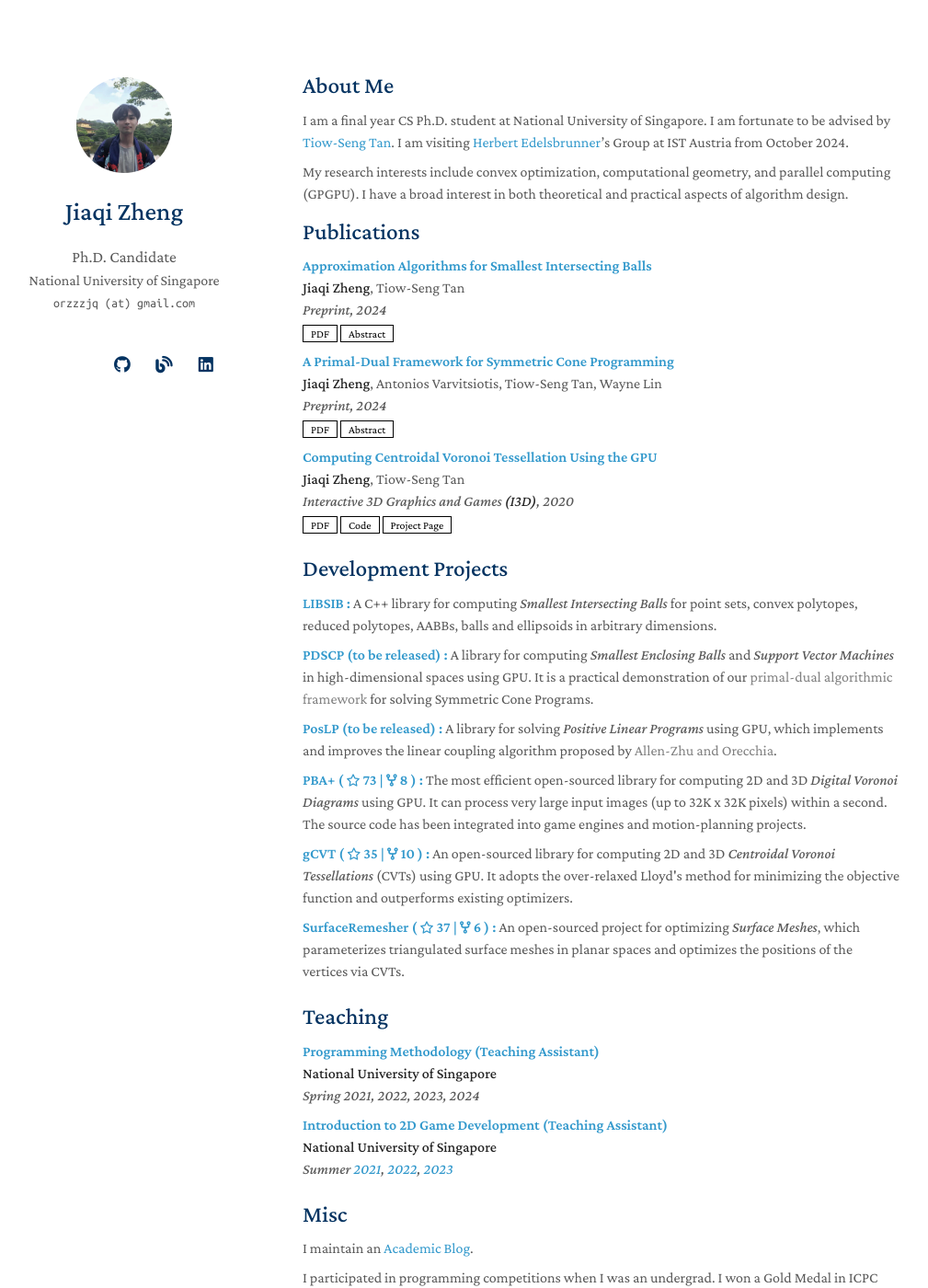
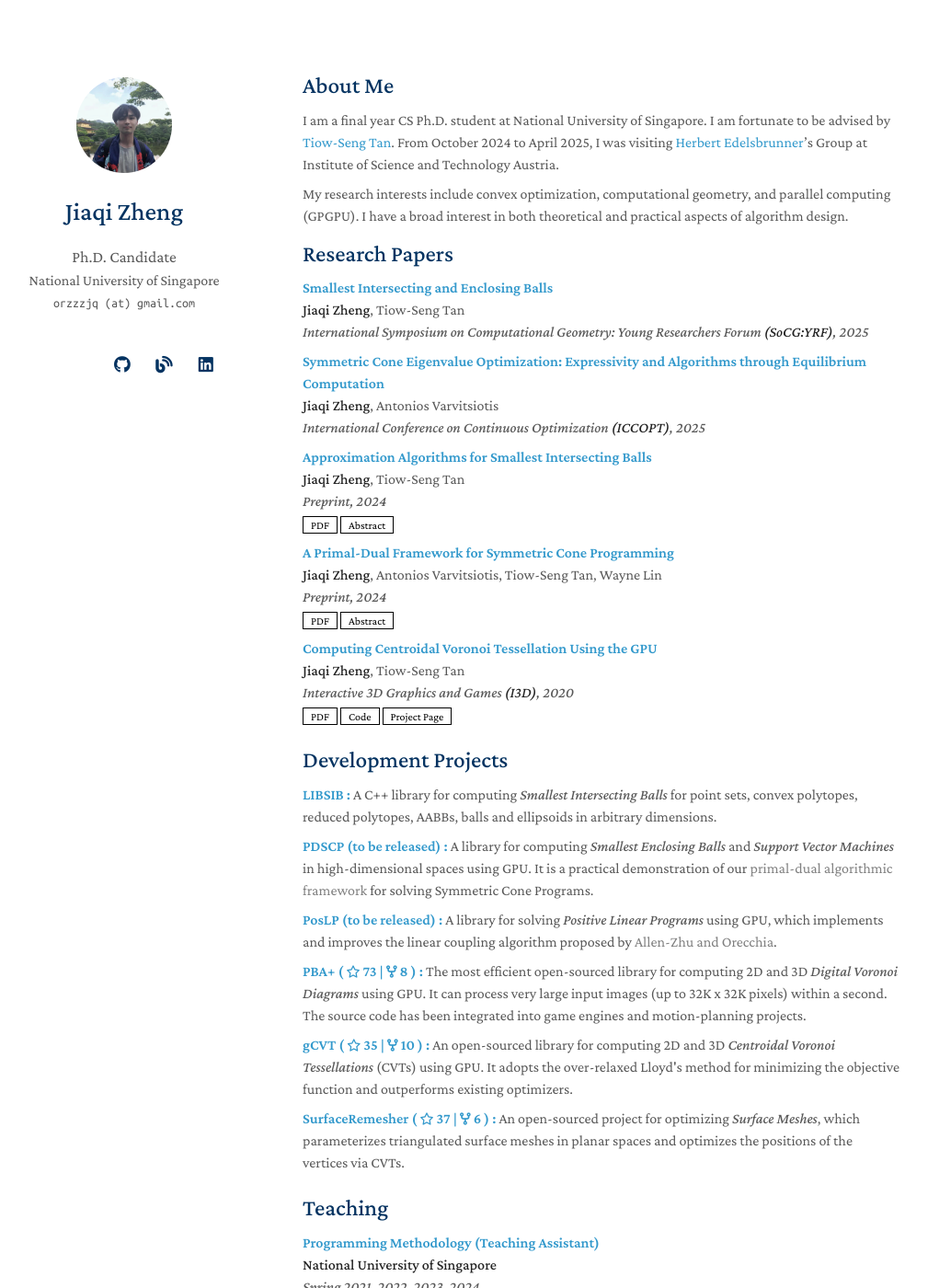
Before and after one commit to orzzzjq/aboutme, a Jekyll site: the page built from index.md, in a window 1280 px wide and 1400 px high. Shown: the whole window at 92% size, without its empty margins (141-1150 px from the left). Built offline with Jekyll 4.4.1, drawn with Linux system fonts in a browser that asks for light colours; a style sheet for code colours, icons or effects is not loaded; some of the changed text lies outside the part shown.

Commit message:
add yrf and iccopt papers, update cv

```diff
--- a/_data/publications.yml
+++ b/_data/publications.yml
@@ -1,4 +1,12 @@
 main:
+
+  - title: "Smallest Intersecting and Enclosing Balls"
+    authors: <strong>Jiaqi Zheng</strong>, Tiow-Seng Tan
+    conference: "International Symposium on Computational Geometry: Young Researchers Forum <strong>(SoCG:YRF)</strong>, 2025"
+
+  - title: "Symmetric Cone Eigenvalue Optimization: Expressivity and Algorithms through Equilibrium Computation"
+    authors: <strong>Jiaqi Zheng</strong>, Antonios Varvitsiotis
+    conference: International Conference on Continuous Optimization <strong>(ICCOPT)</strong>, 2025
 
   - title: Approximation Algorithms for Smallest Intersecting Balls
     authors: <strong>Jiaqi Zheng</strong>, Tiow-Seng Tan
@@ -15,7 +23,6 @@ main:
   - title: Computing Centroidal Voronoi Tessellation Using the GPU
     authors: <strong>Jiaqi Zheng</strong>, Tiow-Seng Tan
     conference: Interactive 3D Graphics and Games <strong>(I3D)</strong>, 2020
-    conference_short: I3D
     pdf: https://www.comp.nus.edu.sg/~tants/cvt_files/cvt.pdf
     page: https://www.comp.nus.edu.sg/~tants/cvt.html
     code: https://github.com/orzzzjq/gCentroidal-Voronoi-Tessellation
--- a/index.md
+++ b/index.md
@@ -5,11 +5,11 @@ layout: homepage
 ## About Me
 
 I am a final year CS Ph.D. student at National University of Singapore. I am fortunate to be advised by [Tiow-Seng Tan](https://www.comp.nus.edu.sg/~tants/).
-I am visiting [Herbert Edelsbrunner](http://pub.ist.ac.at/~edels/)'s Group at IST Austria from October 2024.
+From October 2024 to April 2025, I was visiting [Herbert Edelsbrunner](http://pub.ist.ac.at/~edels/)'s Group at Institute of Science and Technology Austria.
 
 My research interests include convex optimization, computational geometry, and parallel computing (GPGPU). I have a broad interest in both theoretical and practical aspects of algorithm design.
 
-## Publications
+## Research Papers
 
 {% include_relative _includes/publications.md %}
 
@@ -23,7 +23,7 @@ My research interests include convex optimization, computational geometry, and p
 
 ## Misc
 
-I maintain an [Academic Blog](https://orzzzjq.github.io/blog/).
+I share technical notes at my [Blog](https://orzzzjq.github.io/blog/).
 
 I participated in programming competitions when I was an undergrad. I won a Gold Medal in ICPC Chinese Programming Contest and two Silver Medals in ICPC Asia Regional Contests.
 
```
Also changed, not shown: 1 other file.
